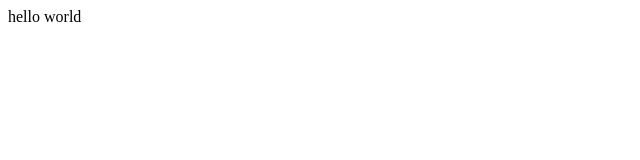
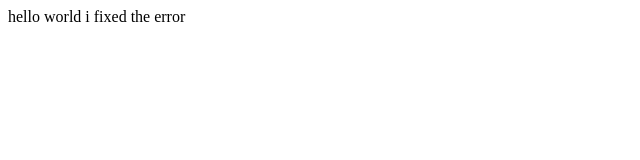
Before and after one commit to AMDKER/git.test, a plain HTML site: page index.html in a window 1280 px wide. Shown: the whole page, without its empty margins (0-640 px from the left). Drawn offline with Linux system fonts and the light colour scheme.

Commit message:
Update index.html

```diff
--- a/index.html
+++ b/index.html
@@ -6,6 +6,6 @@
     <title>Document</title>
 </head>
 <body>
-    hello world
+    hello world i fixed the error
 </body>
 </html>
```
